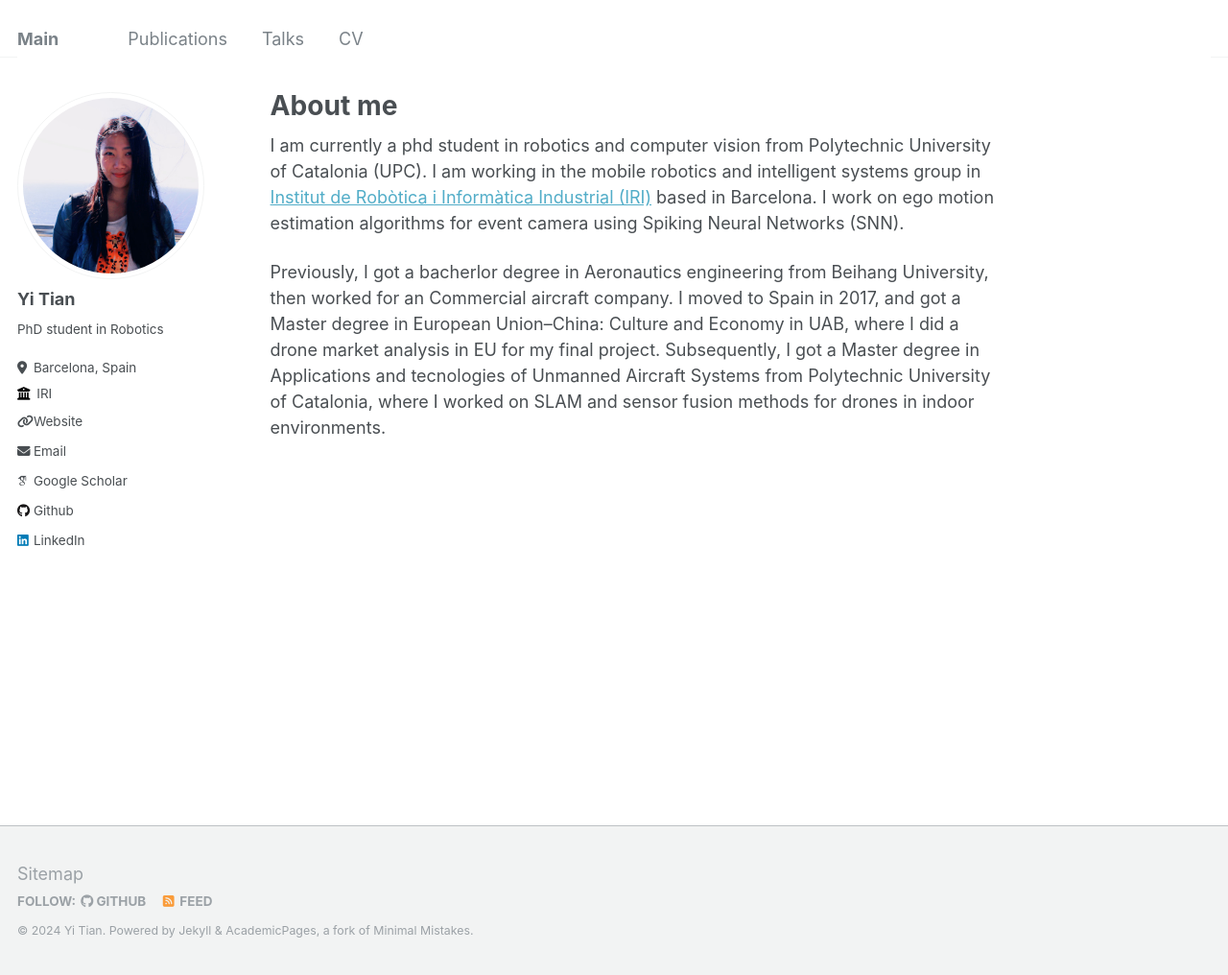
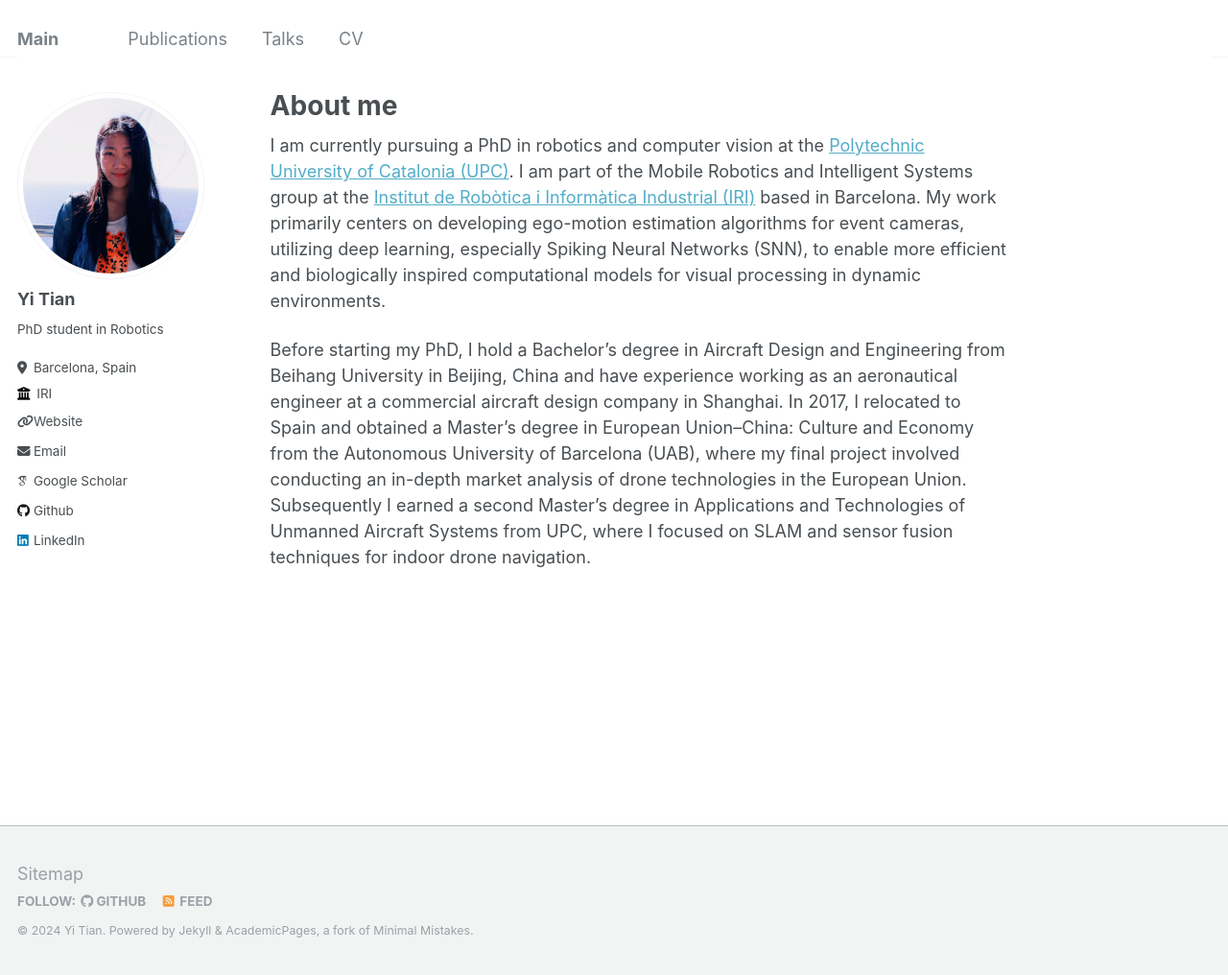
Before and after one commit to yitian97/yitian97.github.io, a Jekyll site: the page built from _pages/about.md, in a window 1280 px wide and 1016 px high. Shown: the whole window at 96% size. Built offline with Jekyll 4.4.1, drawn with Linux system fonts in a browser that asks for light colours; some web fonts are replaced.

Commit message:
change about

```diff
--- a/_pages/about.md
+++ b/_pages/about.md
@@ -8,6 +8,6 @@ redirect_from:
 ---
 
 
-I am currently a phd student in robotics and computer vision from Polytechnic University of Catalonia (UPC). I am working in the mobile robotics and intelligent systems group in [Institut de Robòtica i Informàtica Industrial (IRI)](https://www.iri.upc.edu/) based in Barcelona. I work on ego motion estimation algorithms for event camera using Spiking Neural Networks (SNN).
+I am currently pursuing a PhD in robotics and computer vision at the [Polytechnic University of Catalonia (UPC)](https://www.upc.edu/en). I am part of the Mobile Robotics and Intelligent Systems group at the [Institut de Robòtica i Informàtica Industrial (IRI)](https://www.iri.upc.edu/) based in Barcelona. My work primarily centers on developing ego-motion estimation algorithms for event cameras, utilizing deep learning, especially Spiking Neural Networks (SNN), to enable more efficient and biologically inspired computational models for visual processing in dynamic environments.
 
-Previously, I got a bacherlor degree in Aeronautics engineering from Beihang University, then worked for an Commercial aircraft company. I moved to Spain in 2017, and got a Master degree in European Union–China: Culture and Economy in UAB, where I did a drone market analysis in EU for my final project. Subsequently, I got a Master degree in Applications and tecnologies of Unmanned Aircraft Systems from Polytechnic University of Catalonia, where I worked on SLAM and sensor fusion methods for drones in indoor environments.
+Before starting my PhD, I hold a Bachelor's degree in Aircraft Design and Engineering from Beihang University in Beijing, China and have experience working as an aeronautical engineer at a commercial aircraft design company in Shanghai. In 2017, I relocated to Spain and obtained a Master's degree in European Union–China: Culture and Economy from the Autonomous University of Barcelona (UAB), where my final project involved conducting an in-depth market analysis of drone technologies in the European Union. Subsequently I earned a second Master's degree in Applications and Technologies of Unmanned Aircraft Systems from UPC, where I focused on SLAM and sensor fusion techniques for indoor drone navigation.
```
Also changed, not shown: _publications/2023-08-egomotion-snn-2.md (+0 -5 lines), _publications/2024-08-sdformerflow.md (+1 -3 lines).
